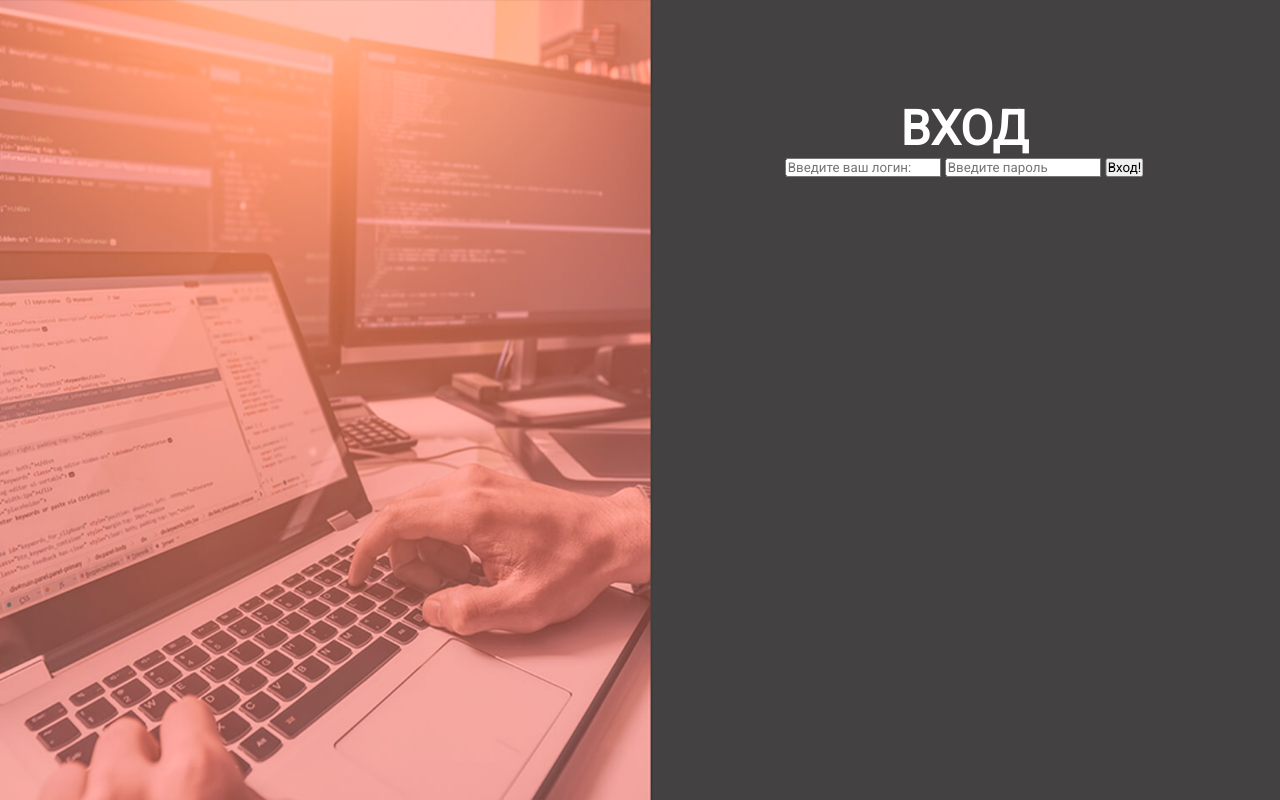
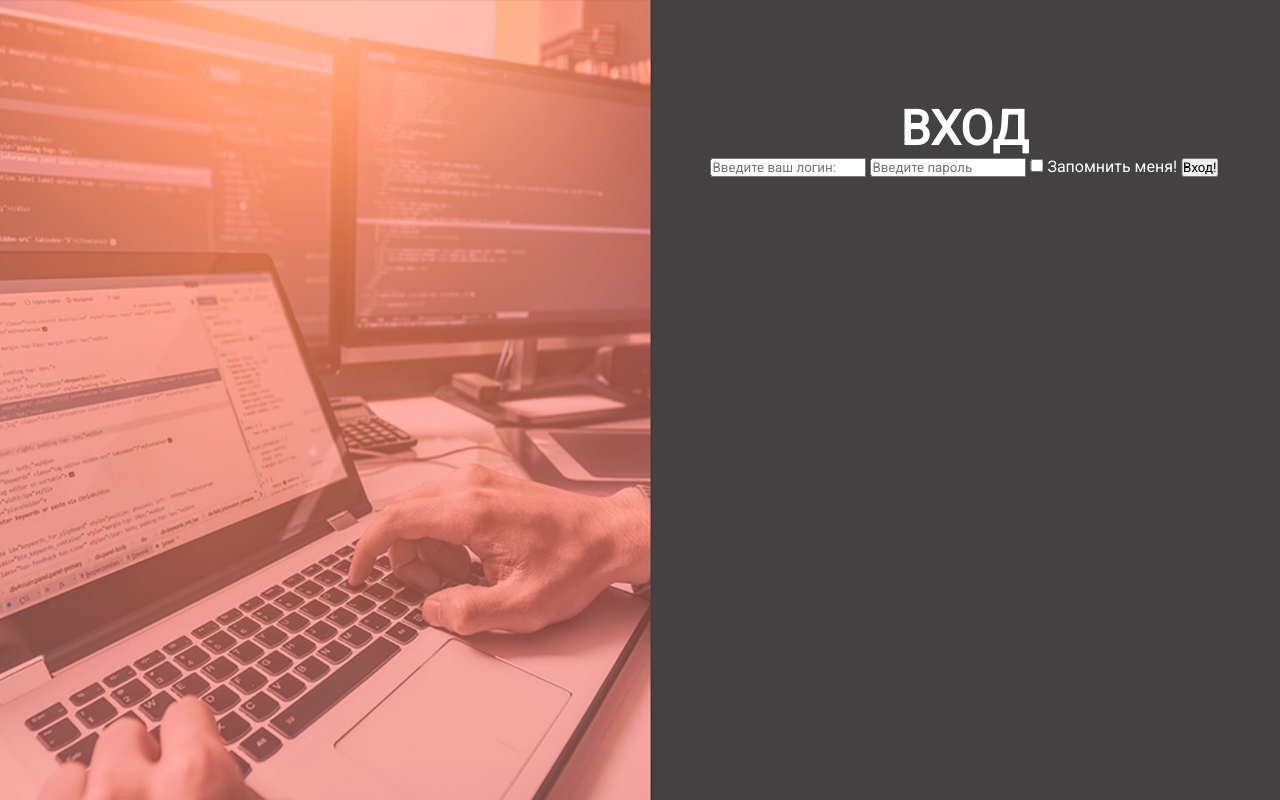
Before and after one commit to NikitaKolotushkin/Invertor, a Flask app: page /login in a window 1280 px wide. Run offline with Flask 2, Linux system fonts and the light colour scheme.

Commit message:
Added remember me button

```diff
--- a/app/templates/login.html
+++ b/app/templates/login.html
@@ -18,6 +18,7 @@
                     <form action="/login" method="post" class="login__form">
                     <input class="login__input" type="text" name="login" placeholder="Введите ваш логин:">
                     <input class="login__input" type="password" name="password" placeholder="Введите пароль">
+                    <input type="checkbox" name="remainme"> Запомнить меня!
                     <input type="submit" value="Вход!" class="register__btn">
                 </form>
                 </div>
```
